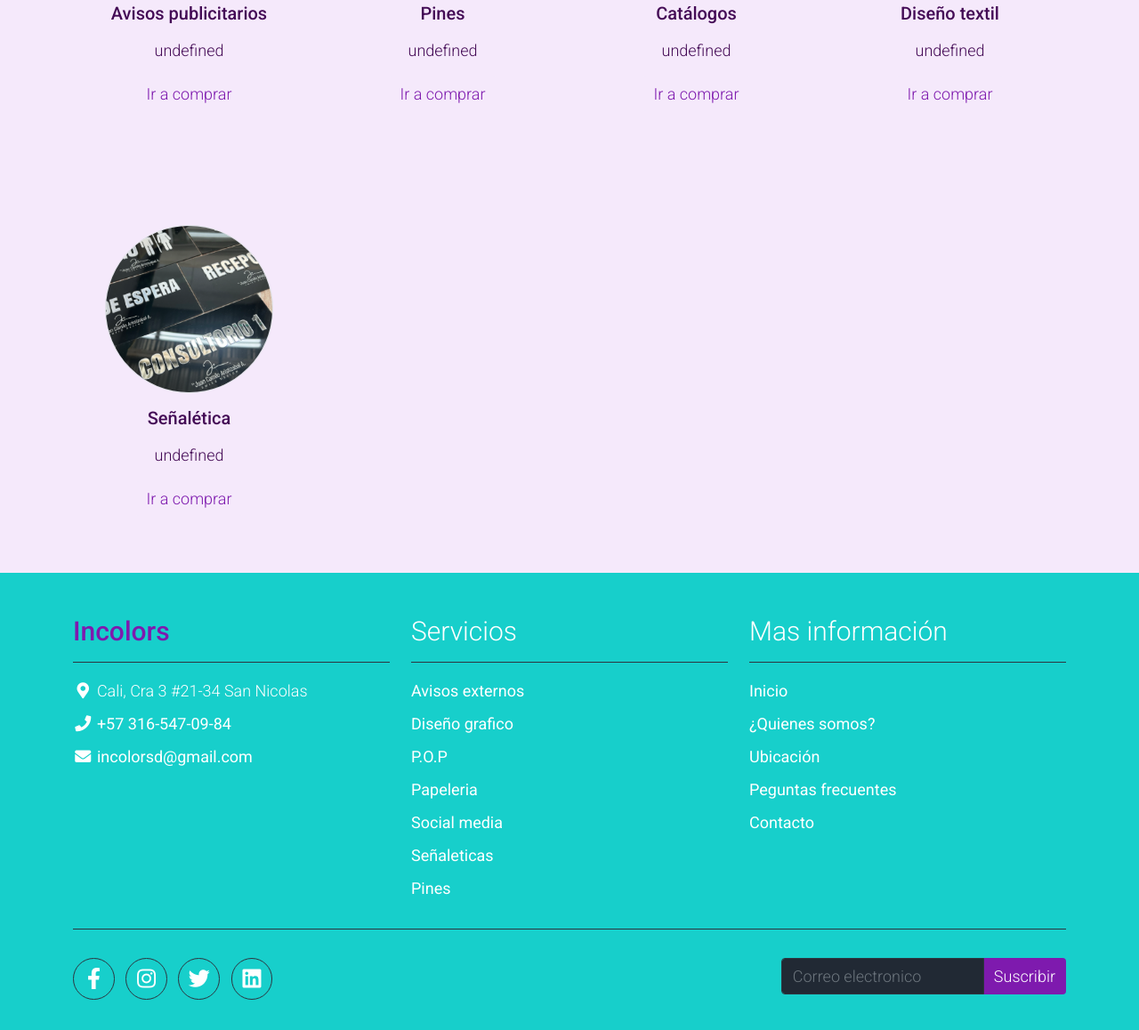
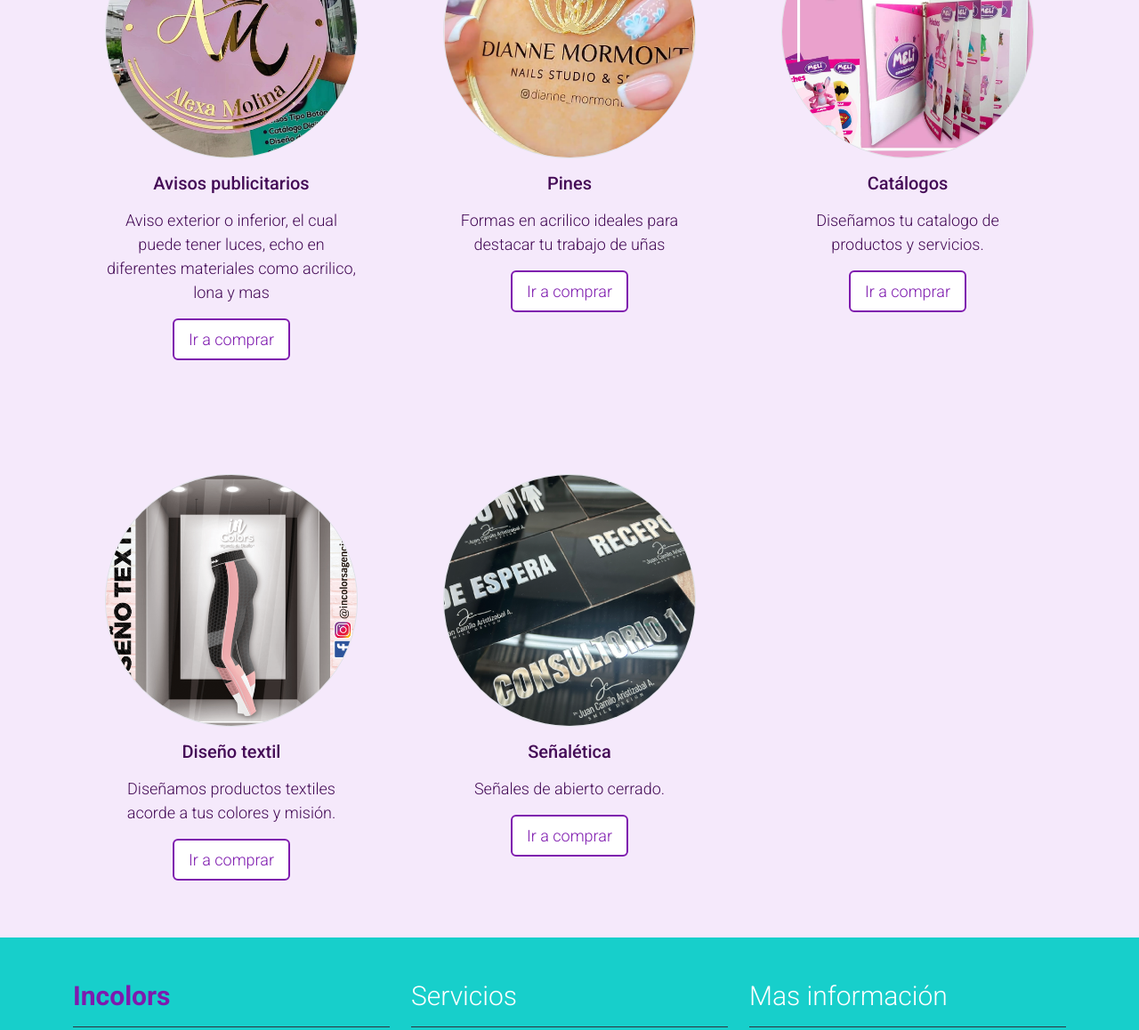
Before and after one commit to juax1990/Proyecto-final, a plain HTML site: page index.html in a window 1280 px wide. Shown: the part 1155-2313 px from the top of the page at 89% size. Drawn offline with Linux system fonts and the light colour scheme.

Commit message:
Se corrigen color de botones y links, se corrige la base de datos

```diff
--- a/basedatos/datos.js
+++ b/basedatos/datos.js
@@ -16,11 +16,11 @@ const elementos_carrusel = [
 ]
 
 const lista_categorias = [
-    { codigo_categoria: "9001", nombre: "Avisos publicitarios",imagen:"img/AVISO-TIPO-BOTON.png" },
-    { codigo_categoria: "9002", nombre: "Pines", imagen:"img/pines.png" },
-    { codigo_categoria: "9003", nombre: "Catálogos", imagen:"img/CATALOGO-MELIPELUCHES-1.jpg" },
-    { codigo_categoria: "9004", nombre: "Diseño textil", imagen:"img/diseno-textil-1.png" },
-    { codigo_categoria: "9006", nombre: "Señalética", imagen:"img/senaletica.png" }
+    { codigo_categoria: "9001", nombre: "Avisos publicitarios",imagen:"img/AVISO-TIPO-BOTON.png", descripcion:"Aviso exterior o inferior, el cual puede tener luces, echo en diferentes materiales como acrilico, lona y mas" },
+    { codigo_categoria: "9002", nombre: "Pines", imagen:"img/pines.png", descripcion:"Formas en acrilico ideales para destacar tu trabajo de uñas" },
+    { codigo_categoria: "9003", nombre: "Catálogos", imagen:"img/CATALOGO-MELIPELUCHES-1.jpg", descripcion:"Diseñamos tu catalogo de productos y servicios." },
+    { codigo_categoria: "9004", nombre: "Diseño textil", imagen:"img/diseno-textil-1.png", descripcion:"Diseñamos productos textiles acorde a tus colores y misión." },
+    { codigo_categoria: "9006", nombre: "Señalética", imagen:"img/senaletica.png", descripcion:"Señales de abierto cerrado." }
 ];
 
 
--- a/css/custom.css
+++ b/css/custom.css
@@ -7,6 +7,18 @@
 body {
     color: #440b56 !important;
     background-color: #F5E9FB;
+}
+
+h2 {
+    color: #FFFFFF;
+}
+
+.h1 {
+    font-weight: 400 !important;
+}
+
+.h5 {
+    color: #440b56;
 }
 
 /*---------------- Menu -----------*/
@@ -71,6 +83,12 @@ ul li a:hover {
 .nav-icon i {
     color: #7E1AAE !important;
 }
+
+/* --- Contenido de la pagina --- */
+
+.contenido {
+    margin: 40px;
+}
 /* --- Carrusel --- */
 
 b {
@@ -107,17 +125,26 @@ ol li {
   background-color: #440b56 !important;   /* un morado más oscuro */
 }
 
-/* --- Botones de nuestros servicios --- */
-
-.btn-primary {
-  background-color: #7E1AAE !important;
-  border-color: #7E1AAE !important;
-  color: #fff !important;
+/* ==========================
+   Botón personalizado INCOLORS
+   ========================== */
+.btn-incolors {
+  background-color: #ffffff;
+  border: 2px solid #7E1AAE;
+  color: #7E1AAE;
+  font-weight: 400;
+  padding: 0.5rem 1rem;
+  border-radius: 0.375rem; /* bordes suaves */
+  text-decoration: none;
+  display: inline-block;
+  transition: all 0.3s ease;
 }
 
-.btn-primary:hover {
-  background-color: #440b56 !important; /* un tono más oscuro */
-  border-color: #17CFCB !important;
+.btn-incolors:hover {
+  background-color: #ffffff;
+  border-color: #17CFCB;
+  color: #17CFCB;
+  text-decoration: none;
 }
 
 /* --- Fin de la barra de navegación y carrusel --- */
@@ -129,22 +156,18 @@ ol li {
     color: #ffffff;
 }
 
-#tempaltemo_footer a {
-    color: #ffffff !important;
+.list-inline-item:hover {
+    background-color: #7E1AAE !important;
 }
 
-#tempaltemo_footer a:hover {
-    color: #440b56 !important;
-    text-decoration: underline !important;
-    text-underline-offset: 7px;
-}
-
-a i:hover {
+ul li a {
     color: #FFFFFF !important;
 }
 
-.list-inline-item:hover {
-    background-color: #7E1AAE !important;
+ul li a:hover {
+    color: #7E1AAE !important;
+    text-decoration: underline !important;
+    text-underline-offset: 5px !important;
 }
 
 .input-group-text {
@@ -177,16 +200,29 @@ p a {
 
 #incolors__pie {
     color: #7E1AAE !important;
+    font-weight: 600 !important;
 }
 
 #dir {
     color: #ffffff !important;
 }
 
+.footer-icon:hover {
+    color: #7E1AAE !important;
+}
+
 .fa {
     color: #ffffff !important;
 }
 
+ul.footer-link-list li a.contact-incolor {
+  color: #ffffff !important;
+  text-decoration: none;
+}
+
+ul.footer-link-list li a.contact-incolor:hover {
+  color: #7E1AAE !important;
+}
 
 .name {
     color: #440b56 !important;
--- a/index.html
+++ b/index.html
@@ -21,9 +21,8 @@
         <!-- Contenedor para cargar la barra de menú usando JavaScript -->
         <div id="menu"></div>
         <!-- Contenido de la página - Inicio -->
-         Esta es la pagina de inicio del sitio web
-         <p>
-            Lorem ipsum dolor sit, amet consectetur adipisicing elit. Quidem eligendi dolores fugit dignissimos similique earum odit, cupiditate harum omnis illo eos laborum est excepturi ratione soluta vitae neque magni qui.
+         <p class="contenido">
+            En Incolors Agencia de Diseño S.A.S elaboramos diferentes piezas publicitarias corporativas para empresas, nos apoyamos en la información que se suministra t el manual corporativo de la marca, cotizando y elaborando diferentes piezas publicitarias que nuestros clientes necesiten, nos destacamos por diseño, calidad y trabajo eficiente.
          </p>
         <!-- Inicio del carrusel -->
         <div id="template-mo-zay-hero-carousel" class="carousel slide" data-bs-ride="carousel">
@@ -95,7 +94,7 @@
             divItem.innerHTML = `
                 <div class="container">
                     <div class="row p-5">
-                        <div class="mx-auto col-md-8 col-lg-6 order-lg-last">
+                        <div class="mx-auto col-md-9 col-lg-6 order-lg-last">
                             <img class="img-fluid" src="${elemento.imagen}" alt="">
                         </div>
                         <div class="col-lg-6 mb-0 d-flex align-items-center">
@@ -118,7 +117,7 @@
 
      <!-- Sección de categorias inicio -->
     <section class="container">
-        <div class="row text-center pt-3">
+        <div class="row text-center pt-5">
             <div class="col-lg-6 m-auto">
                 <h1 class="h1">Nuestros servicios</h1>
                 <p>
@@ -135,12 +134,12 @@
         let etiqueta_categorias = document.getElementById("etiqueta_categorias");
         lista_categorias.forEach(categoria => {
             let div = document.createElement("div");
-            div.classList.add("col-12", "col-md-3", "p-5", "mt-3");
+            div.classList.add("col-12", "col-md-4", "p-5", "mt-3");
             div.innerHTML = `
             <a href="#"><img src="${categoria.imagen}" class="rounded-circle img-fluid border"></a>
             <h2 class="h5 text-center mt-3 mb-3">${categoria.nombre}</h2>
             <p class="text-center">${categoria.descripcion}</p>
-            <p class="text-center"><a class="btn btn-primary">Ir a comprar</a></p>
+            <p class="text-center"><a href="productos.html" class="btn-incolors">Ir a comprar</a></p>
             `;
             etiqueta_categorias.appendChild(div);
         });
--- a/pie.html
+++ b/pie.html
@@ -2,21 +2,28 @@
 <footer class="bg-dark" id="tempaltemo_footer">
   <div class="container">
     <div class="row">
-
       <div class="col-md-4 pt-5">
-                    <h2 id="incolors__pie" class="h2 text-success border-bottom pb-3 border-light logo">Incolors</h2>
-                    <ul class="list-unstyled text-light footer-link-list">
+        <h2
+          id="incolors__pie"
+          class="h2 text-success border-bottom pb-3 border-light logo"
+        >
+          Incolors
+        </h2>
+        <ul class="list-unstyled footer-link-list">
           <li id="dir">
-                            <i class="fas fa-map-marker-alt fa-fw"></i>
+            <i class="fas fa-map-marker-alt fa-fw footer-icon"></i>
             Cali, Cra 3 #21-34 San Nicolas
           </li>
           <li>
-                            <i class="fa fa-phone fa-fw"></i>
-                            <a class="text-decoration-none" href="tel:010-020-0340">+57 316-547-09-84</a>
+            <a class="contact-incolor" href="tel:010-020-0340">
+              <i class="fa fa-phone fa-fw footer-icon"></i> +57 316-547-09-84
+            </a>
           </li>
           <li>
-                            <i class="fa fa-envelope fa-fw"></i>
-                            <a class="text-decoration-none" href="mailto:incolorsd@gmail.com">incolorsd@gmail.com</a>
+            <a class="contact-incolor" href="mailto:incolorsd@gmail.com">
+              <i class="fa fa-envelope fa-fw footer-icon"></i>
+              incolorsd@gmail.com
+            </a>
           </li>
         </ul>
       </div>
@@ -35,16 +42,19 @@
       </div>
 
       <div class="col-md-4 pt-5">
-                    <h2 class="h2 text-light border-bottom pb-3 border-light">Mas información</h2>
+        <h2 class="h2 text-light border-bottom pb-3 border-light">
+          Mas información
+        </h2>
         <ul class="list-unstyled text-light footer-link-list">
           <li><a class="text-decoration-none" href="#">Inicio</a></li>
           <li><a class="text-decoration-none" href="#">¿Quienes somos?</a></li>
           <li><a class="text-decoration-none" href="#">Ubicación </a></li>
-                        <li><a class="text-decoration-none" href="#">Peguntas frecuentes</a></li>
+          <li>
+            <a class="text-decoration-none" href="#">Peguntas frecuentes</a>
+          </li>
           <li><a class="text-decoration-none" href="#">Contacto</a></li>
         </ul>
       </div>
-
     </div>
 
     <div class="row text-light mb-4">
@@ -53,24 +63,57 @@
       </div>
       <div class="col-auto me-auto">
         <ul class="list-inline text-left footer-icons">
-                        <li class="list-inline-item border border-light rounded-circle text-center">
-                            <a class="text-light text-decoration-none" target="_blank" href="http://facebook.com/"><i class="fab fa-facebook-f fa-lg fa-fw"></i></a>
+          <li
+            class="list-inline-item border border-light rounded-circle text-center"
+          >
+            <a
+              class="text-light text-decoration-none"
+              target="_blank"
+              href="http://facebook.com/"
+              ><i class="fab fa-facebook-f fa-lg fa-fw"></i
+            ></a>
           </li>
-                        <li class="list-inline-item border border-light rounded-circle text-center">
-                            <a class="text-light text-decoration-none" target="_blank" href="https://www.instagram.com/"><i class="fab fa-instagram fa-lg fa-fw"></i></a>
+          <li
+            class="list-inline-item border border-light rounded-circle text-center"
+          >
+            <a
+              class="text-light text-decoration-none"
+              target="_blank"
+              href="https://www.instagram.com/"
+              ><i class="fab fa-instagram fa-lg fa-fw"></i
+            ></a>
           </li>
-                        <li class="list-inline-item border border-light rounded-circle text-center">
-                            <a class="text-light text-decoration-none" target="_blank" href="https://twitter.com/"><i class="fab fa-twitter fa-lg fa-fw"></i></a>
+          <li
+            class="list-inline-item border border-light rounded-circle text-center"
+          >
+            <a
+              class="text-light text-decoration-none"
+              target="_blank"
+              href="https://twitter.com/"
+              ><i class="fab fa-twitter fa-lg fa-fw"></i
+            ></a>
           </li>
-                        <li class="list-inline-item border border-light rounded-circle text-center">
-                            <a class="text-light text-decoration-none" target="_blank" href="https://www.linkedin.com/"><i class="fab fa-linkedin fa-lg fa-fw"></i></a>
+          <li
+            class="list-inline-item border border-light rounded-circle text-center"
+          >
+            <a
+              class="text-light text-decoration-none"
+              target="_blank"
+              href="https://www.linkedin.com/"
+              ><i class="fab fa-linkedin fa-lg fa-fw"></i
+            ></a>
           </li>
         </ul>
       </div>
       <div class="col-auto">
         <label class="sr-only" for="subscribeEmail">Correo electronico</label>
         <div class="input-group mb-2">
-                        <input type="text" class="form-control bg-dark border-light" id="subscribeEmail" placeholder="Correo electronico">
+          <input
+            type="text"
+            class="form-control bg-dark border-light"
+            id="subscribeEmail"
+            placeholder="Correo electronico"
+          />
           <div class="input-group-text btn-success text-light">Suscribir</div>
         </div>
       </div>
@@ -82,13 +125,14 @@
       <div class="row pt-2">
         <div class="col-12">
           <p class="text-left text-light">
-                            Copyright &copy; 2025 Incolors
-                            | Diseñado por <a rel="sponsored" href="https://templatemo.com" target="_blank">Jhon Jairo Tumiña</a>
+            Copyright &copy; 2025 Incolors | Diseñado por
+            <a rel="sponsored" href="https://templatemo.com" target="_blank"
+              >Jhon Jairo Tumiña</a
+            >
           </p>
         </div>
       </div>
     </div>
   </div>
-
 </footer>
 <!-- End Footer -->
```
Also changed, not shown: about.html (+8 -5 lines). Lines whose indentation alone changed are shown as unchanged.
